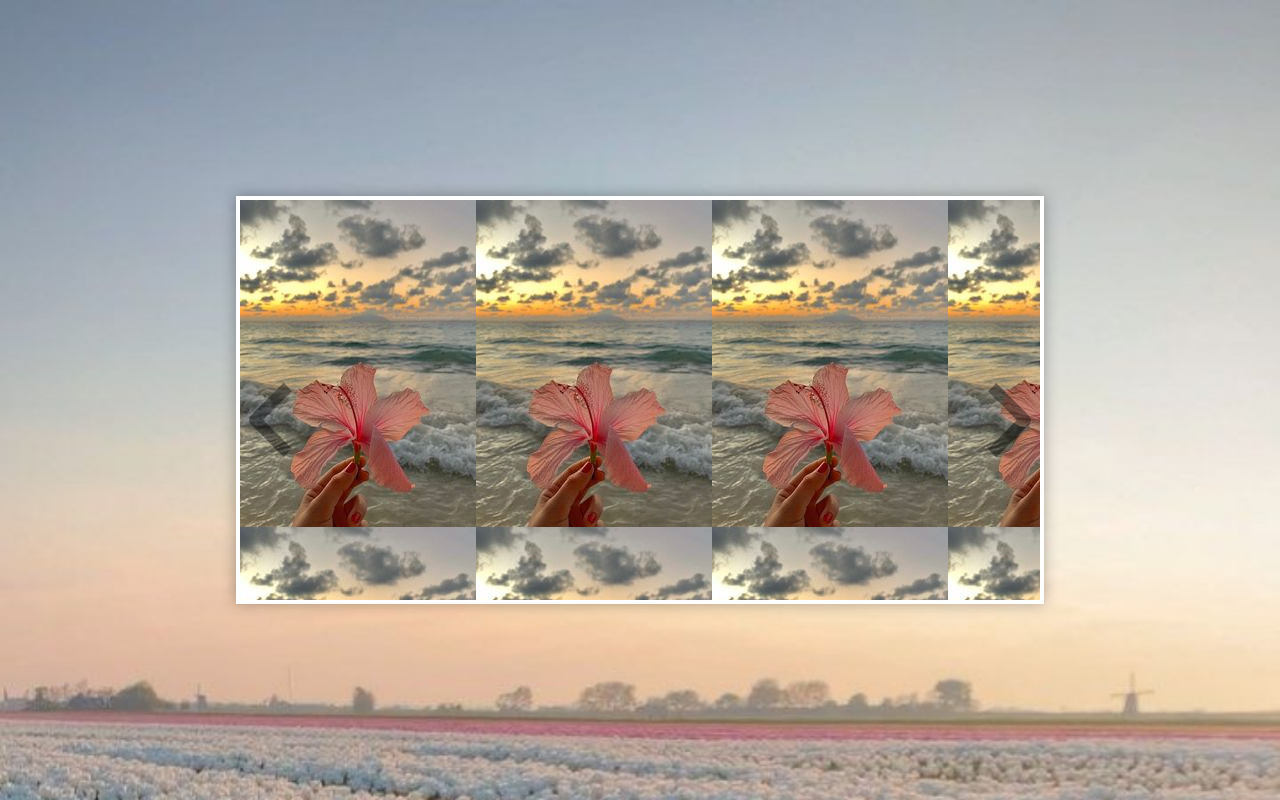
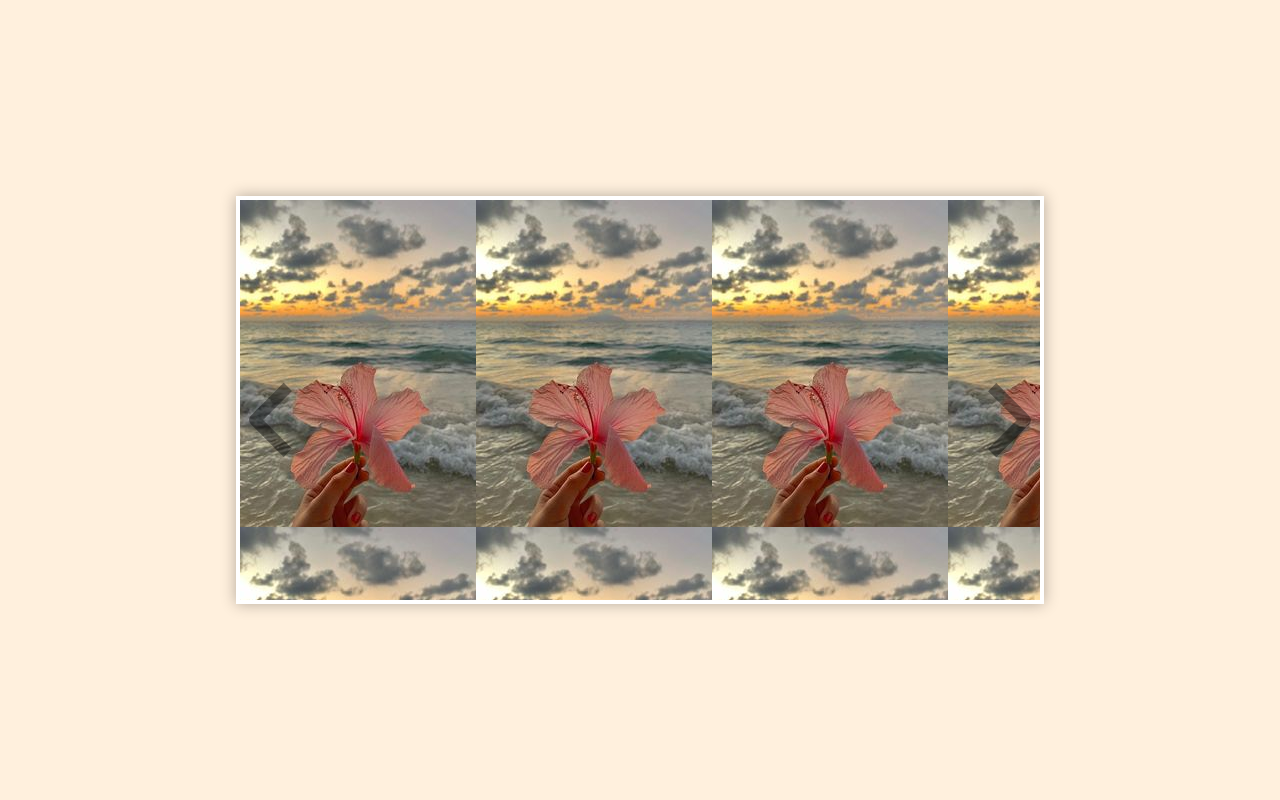
Before and after one commit to Dihia-003/brief-2-js, a plain HTML site: page index.html in a window 1280 px wide. Drawn offline with Linux system fonts and the light colour scheme.

```diff
--- a/style.css/brief.css
+++ b/style.css/brief.css
@@ -4,8 +4,9 @@
     align-items: center;
     justify-content: center;
     min-height: 100vh;
-    background-image: url(../brief-2-js/nature.jpeg);
+    background-color: rgb(255, 240, 221);
     background-size: cover;
+
 }
 
 #carrousel {
```
